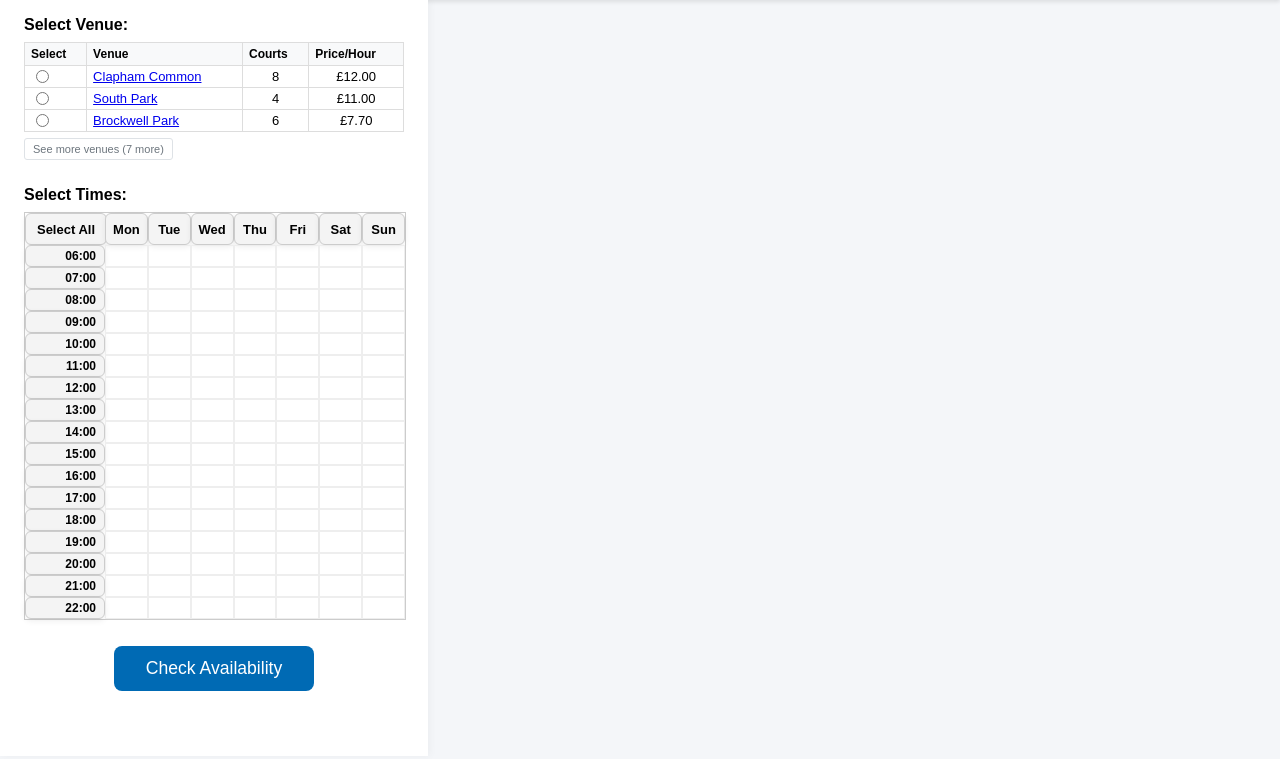
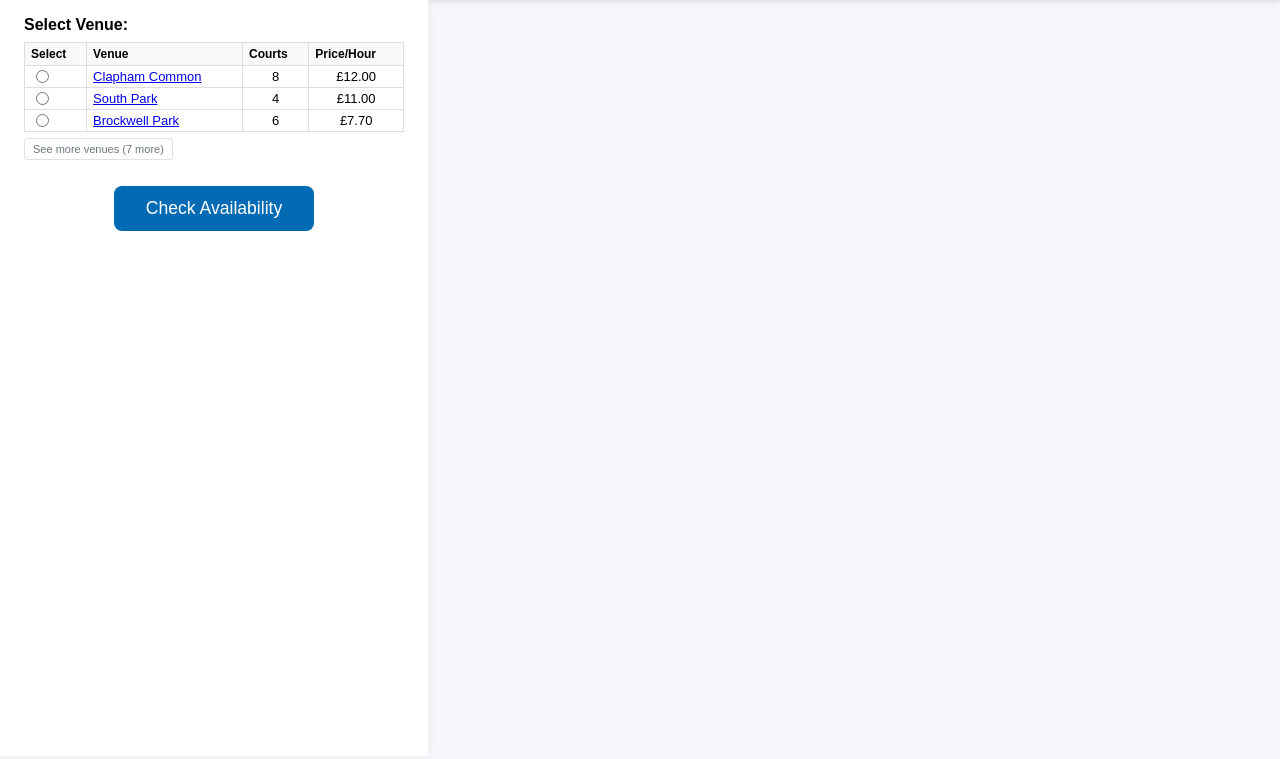
Before and after one commit to ggpettifer/tennis-availability-app, a FastAPI app: page / in a window 1280 px wide. Shown: the part 41-800 px from the top of the page. Run offline with FastAPI, Linux system fonts and the light colour scheme.

Commit message:
removed time picker

```diff
--- a/app.py
+++ b/app.py
@@ -8,7 +8,6 @@ from fastapi.templating import Jinja2Templates
 from fastapi import Request
 import uvicorn
 from fastapi import Body
-from collections import defaultdict
 import asyncio
 import json
 
@@ -41,22 +40,13 @@ class TennisCourtAvailability:
         async def get_availability(payload: dict = Body(...)):
             try:
                 venue_id = payload.get("venue")
-                slots = payload.get("slots", [])
-
-                day_to_hours_map = defaultdict(list)
-                for item in slots:
-                    day_to_hours_map[item['day']].append(item['hour'])
 
                 print("Selected venue id: ", venue_id)
-                print("Number of selected slots: ", len(slots))
 
                 # Prepare all the dates and URLs that need to be fetched
                 dates_to_fetch = []
                 for i in range(7):  # next 7 days including today
                     date = dt.date.today() + dt.timedelta(days=i)
-                    weekday = date.weekday()
-                    if weekday not in day_to_hours_map:
-                        continue
                     date_str = date.strftime("%Y-%m-%d")
                     dates_to_fetch.append(date_str)
 
@@ -77,15 +67,7 @@ class TennisCourtAvailability:
                 print(results)
                 output = []
                 for day in results:
-                    print("here")
                     date_obj = datetime.fromisoformat(day['date'])
-                    day_number = date_obj.weekday()
-                    print("day number: ", day_number)
-                    print("day to hours map: ", day_to_hours_map)
-                    if day_number not in day_to_hours_map:
-                        print(f"Skipping {day['date']} as no slots selected for this day")
-                        continue  # Skip days not in selected slots
-
                     day_of_week = date_obj.strftime("%A")
                     availability = day["availability"]
                     venue_details = availability["venueDetails"]
@@ -95,11 +77,8 @@ class TennisCourtAvailability:
                     for court in venue_details:
                         for slot in court.get("availableSlots", []):
                             start_time = slot['startTime']
-                            dt_start = datetime.fromisoformat(start_time)
-                            dt_end = datetime.fromisoformat(slot['endTime'])
-                            if dt_start.hour in day_to_hours_map[day_number]:
-                                print(f"  Found available slot: {start_time} to {slot['endTime']} on court {court.get('courtName')}")
-                                slot_counts[start_time] = slot_counts.get(start_time, 0) + 1
+                            print(f"  Found available slot: {start_time} on court {court.get('courtName')}")
+                            slot_counts[start_time] = slot_counts.get(start_time, 0) + 1
 
                     day_result = {
                         "date": day['date'],
--- a/static/script.js
+++ b/static/script.js
@@ -1,11 +1,5 @@
-// Global variables
-let isMouseDown = false;
-let selectMode = null; // true = selecting, false = deselecting
-let selectAllMode = true; // true = select all, false = clear all
-
 // Initialize the application when DOM is loaded
 document.addEventListener('DOMContentLoaded', function() {
-    initializeTimePicker();
     loadVenues();
     setupEventListeners();
 });
@@ -21,9 +15,6 @@ async function checkAvailability() {
     // Get selected venue
     const venue = document.querySelector('input[name="venue"]:checked')?.value;
 
-    // Get selected slots
-    const slots = getSelectedSlots();
-
     // Show loader
     showSkeletonLoader(resultsDiv);
 
@@ -32,7 +23,7 @@ async function checkAvailability() {
         const response = await fetch('/availability', {
             method: 'POST',
             headers: { 'Content-Type': 'application/json' },
-            body: JSON.stringify({ venue, slots })
+            body: JSON.stringify({ venue })
         });
 
         if (!response.ok) {
@@ -182,130 +173,6 @@ function formatDate(dateString) {
     return `${day}/${month}/${year}`;
 }
 
-function initializeTimePicker() {
-    const timePicker = document.getElementById('timePicker');
-    const days = 7;
-    const hours = 23;
-
-    // Create select all cell
-    const selectAllCell = document.createElement('div');
-    selectAllCell.id = 'selectAllCell';
-    selectAllCell.style.cursor = 'pointer';
-    selectAllCell.style.display = 'flex';
-    selectAllCell.style.alignItems = 'center';
-    selectAllCell.style.justifyContent = 'center';
-    selectAllCell.classList.add('selectable-btn');
-    selectAllCell.textContent = 'Select All';
-    timePicker.appendChild(selectAllCell);
-
-    // Create day headers
-    for (let d = 0; d < days; d++) {
-        const header = document.createElement('div');
-        header.className = 'day-header col-select';
-        header.textContent = ['Mon','Tue','Wed','Thu','Fri','Sat','Sun'][d];
-        timePicker.appendChild(header);
-    }
-
-    // Create time grid
-    for (let h = 6; h < hours; h++) {
-        // Add time label
-        const label = document.createElement('div');
-        label.className = 'time-label row-select';
-        label.textContent = `${String(h).padStart(2, '0')}:00`;
-        timePicker.appendChild(label);
-
-        // Add time cells for each day
-        for (let d = 0; d < days; d++) {
-            const cell = document.createElement('div');
-            cell.className = 'time-cell';
-            cell.dataset.day = d;
-            cell.dataset.hour = h;
-            timePicker.appendChild(cell);
-        }
-    }
-
-    setupTimePickerEvents(timePicker, days, hours);
-}
-
-function setupTimePickerEvents(timePicker, days, hours) {
-    // Mouse selection events
-    timePicker.addEventListener('mousedown', e => {
-        if (e.target.classList.contains('time-cell')) {
-            isMouseDown = true;
-            selectMode = !e.target.classList.contains('selected');
-            e.target.classList.toggle('selected', selectMode);
-            e.preventDefault();
-        }
-    });
-
-    timePicker.addEventListener('mouseover', e => {
-        if (isMouseDown && e.target.classList.contains('time-cell')) {
-            e.target.classList.toggle('selected', selectMode);
-        }
-    });
-
-    document.addEventListener('mouseup', () => {
-        isMouseDown = false;
-    });
-
-    // Row selection (time labels)
-    document.querySelectorAll('.row-select').forEach((label, h) => {
-        label.addEventListener('click', () => {
-            let allSelected = true;
-            for (let d = 0; d < days; d++) {
-                const cell = timePicker.querySelector(`.time-cell[data-day="${d}"][data-hour="${h + 6}"]`);
-                if (cell && !cell.classList.contains('selected')) {
-                    allSelected = false;
-                }
-            }
-            for (let d = 0; d < days; d++) {
-                const cell = timePicker.querySelector(`.time-cell[data-day="${d}"][data-hour="${h + 6}"]`);
-                if (cell) cell.classList.toggle('selected', !allSelected);
-            }
-        });
-    });
-
-    // Column selection (day headers)
-    document.querySelectorAll('.col-select').forEach((header, d) => {
-        header.addEventListener('click', () => {
-            let allSelected = true;
-            for (let h = 6; h < hours; h++) {
-                const cell = timePicker.querySelector(`.time-cell[data-day="${d}"][data-hour="${h}"]`);
-                if (cell && !cell.classList.contains('selected')) {
-                    allSelected = false;
-                }
-            }
-            for (let h = 6; h < hours; h++) {
-                const cell = timePicker.querySelector(`.time-cell[data-day="${d}"][data-hour="${h}"]`);
-                if (cell) cell.classList.toggle('selected', !allSelected);
-            }
-        });
-    });
-
-    // Select all functionality
-    document.getElementById('selectAllCell').addEventListener('click', () => {
-        const allCells = timePicker.querySelectorAll('.time-cell');
-        allCells.forEach(cell => {
-            cell.classList.toggle('selected', selectAllMode);
-        });
-        // Toggle mode and button text
-        selectAllMode = !selectAllMode;
-        document.getElementById('selectAllCell').textContent = selectAllMode ? 'Select All' : 'Clear All';
-    });
-}
-
-function getSelectedSlots() {
-    const selectedCells = document.querySelectorAll('.time-cell.selected');
-    const slots = [];
-    selectedCells.forEach(cell => {
-        slots.push({
-            day: parseInt(cell.dataset.day, 10),
-            hour: parseInt(cell.dataset.hour, 10)
-        });
-    });
-    return slots;
-}
-
 async function loadVenues() {
     try {
         const response = await fetch('/venues');
--- a/static/style.css
+++ b/static/style.css
@@ -140,102 +140,6 @@ body {
 @keyframes shimmer {
   0% { background-position: -200% 0; }
   100% { background-position: 200% 0; }
-}
-
-.time-picker {
-  display: grid;
-  grid-template-columns: 80px repeat(7, 1fr);
-  border: 1px solid #ccc;
-  user-select: none;
-  width: 100%;
-  max-width: 100%;
-}
-
-.day-header {
-  background: #f4f4f4;
-  text-align: center;
-  font-weight: bold;
-  border-bottom: 1px solid #ccc;
-  padding: 5px;
-}
-
-.time-label {
-  border-bottom: 1px solid #eee;
-  border-right: 1px solid #ccc;
-  padding: 0 5px;           /* Only horizontal padding */
-  text-align: right;
-  font-size: 12px;
-  height: 20px;             /* Match .time-cell height */
-  display: flex;
-  align-items: flex-start;  /* Align text to top */
-}
-
-.time-cell {
-  border: 1px solid #eee;
-  height: 20px;             /* Match .time-label height */
-  cursor: pointer;
-}
-
-.time-cell.selected {
-  background: rgb(64, 134, 38);
-}
-
-.time-cell:hover {
-  background: #e0f7e9;
-}
-
-.selectable-btn,
-.day-header,
-.time-label {
-  background: #f4f4f4;
-  border: 1px solid #ccc;
-  border-radius: 6px;
-  box-shadow: 0 2px 6px rgba(0,0,0,0.07);
-  cursor: pointer;
-  transition: background 0.15s, box-shadow 0.15s, transform 0.1s;
-  user-select: none;
-  display: flex;
-  align-items: center;
-  justify-content: center;
-}
-
-/* Hover effect */
-.selectable-btn:hover,
-.day-header:hover,
-.time-label:hover {
-  background: #e0e3e8;
-}
-
-/* Active (pressed) effect */
-.selectable-btn:active,
-.day-header:active,
-.time-label:active {
-  background: #d1d5db;
-  box-shadow: 0 1px 2px rgba(0,0,0,0.10);
-  transform: translateY(1px);
-}
-
-/* Make selectAllCell visually consistent */
-#selectAllCell {
-  min-height: 20px;
-  min-width: 80px;
-  font-weight: bold;
-  font-size: 13px;
-}
-
-/* Make day headers and time labels visually consistent */
-.day-header {
-  min-height: 20px;
-  font-weight: bold;
-  font-size: 13px;
-}
-
-.time-label {
-  min-height: 20px;
-  font-size: 12px;
-  font-weight: bold;
-  justify-content: flex-end;
-  padding-right: 8px;
 }
 
 /* Results grid styles */
--- a/templates/index.html
+++ b/templates/index.html
@@ -15,10 +15,6 @@
       <div class="section" id="venue-selector">
       </div>
       <div class="section">
-        <label>Select Times:</label>
-        <div class="time-picker" id="timePicker"></div>
-      </div>
-      <div class="section">
         <button class="check-btn">Check Availability</button>
       </div>
     </aside>
```
